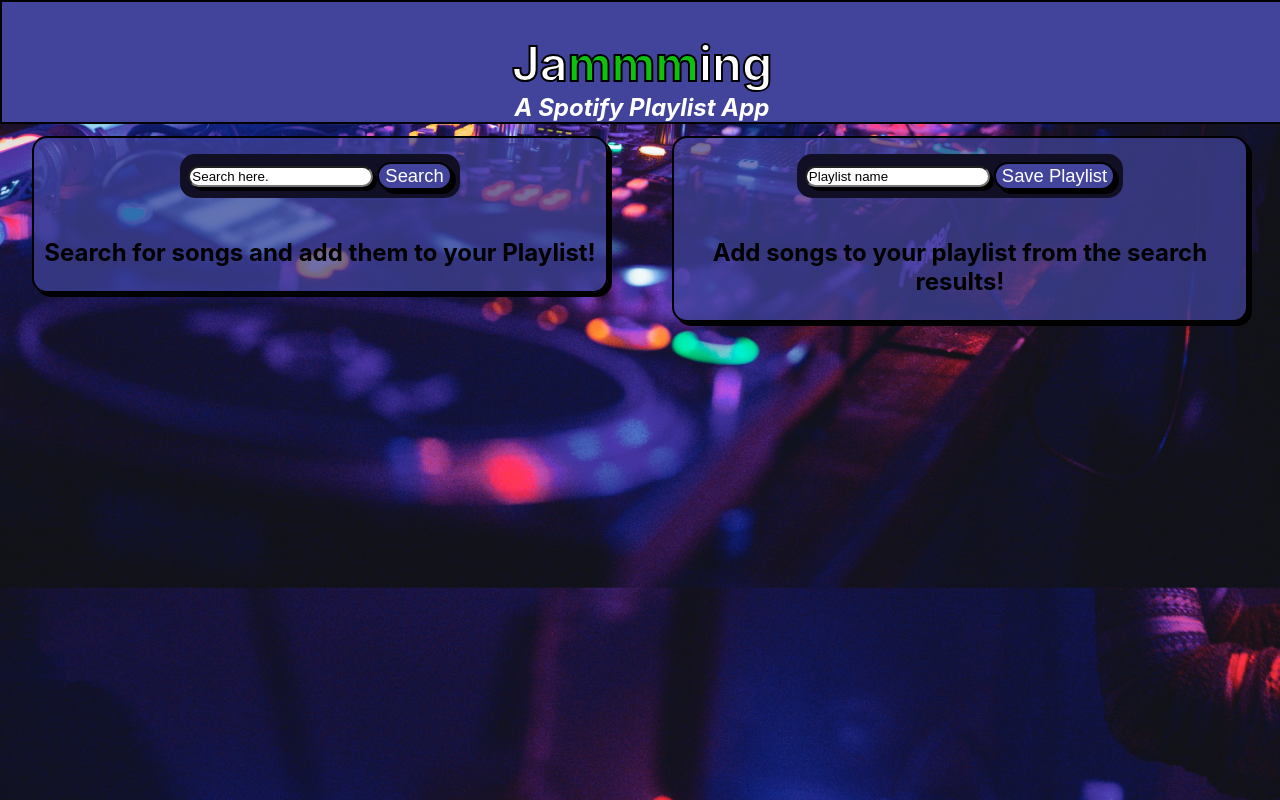
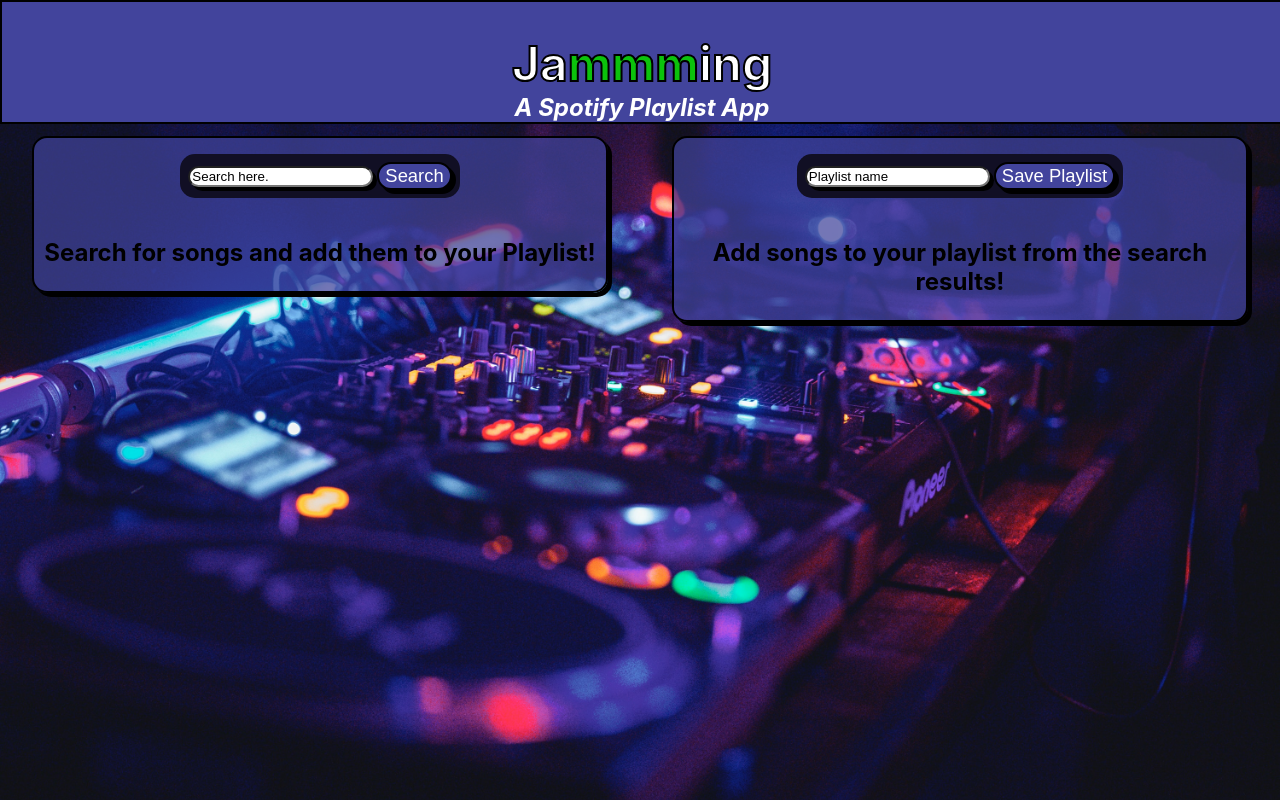
Before and after one commit to r-jeffery-wall/codecademy-jammming, a React (Create React App) app: page / in a window 1280 px wide. Built offline with nearby package versions, Linux system fonts and the light colour scheme.

Commit message:
Fixed background.

```diff
--- a/src/App.css
+++ b/src/App.css
@@ -1,6 +1,8 @@
 body {
-  background: url(./images/aleksandr-popov-JhYnL-BiP18-unsplash.jpg);
-  background-position: center;
+  background: url(./images/aleksandr-popov-JhYnL-BiP18-unsplash.jpg) no-repeat center center fixed;
+  -webkit-background-size: cover;
+  -moz-background-size: cover;
+  -o-background-size: cover;
   background-size: cover;
   font-size: 18px;
   text-align: center;
```
